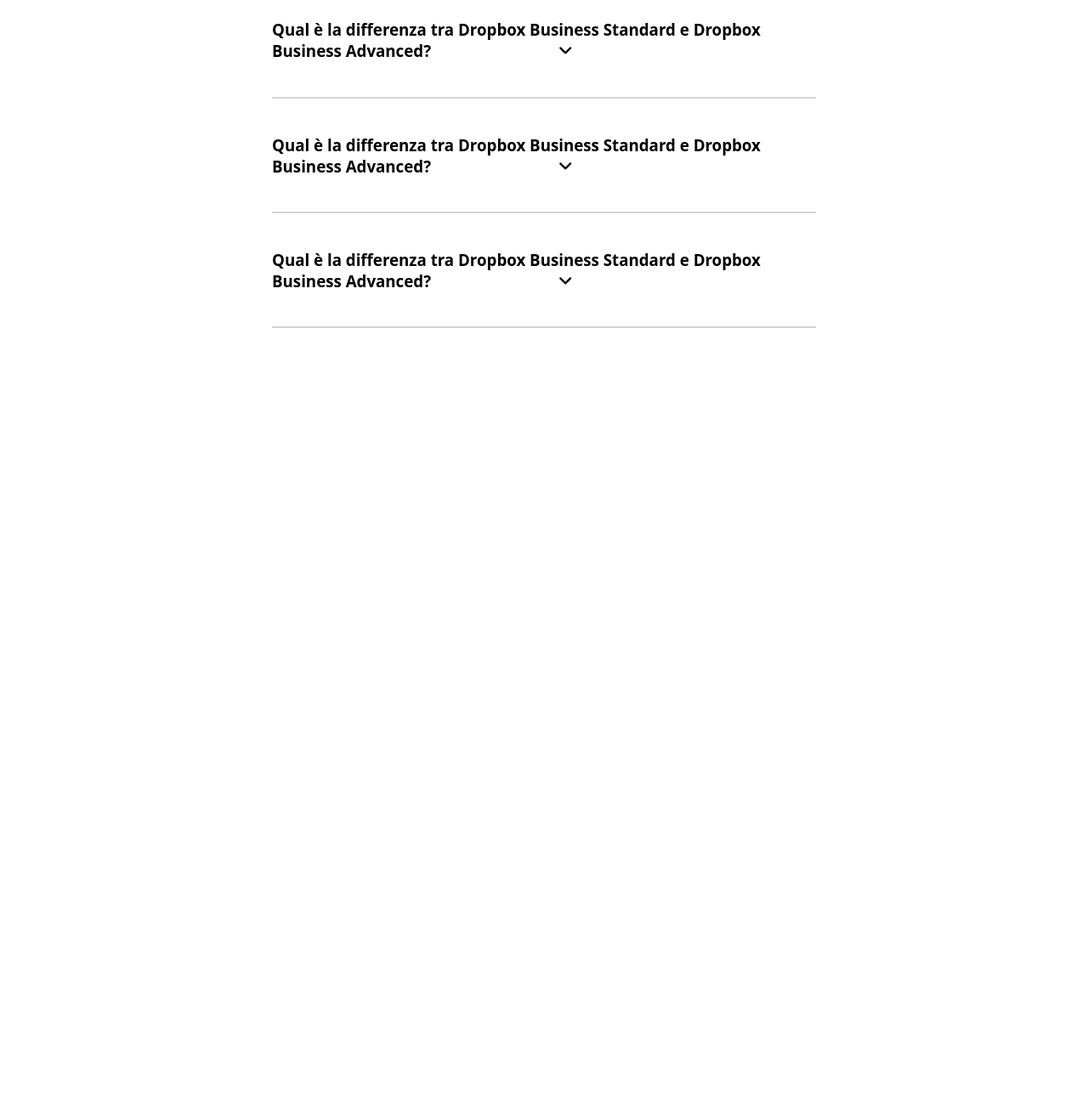
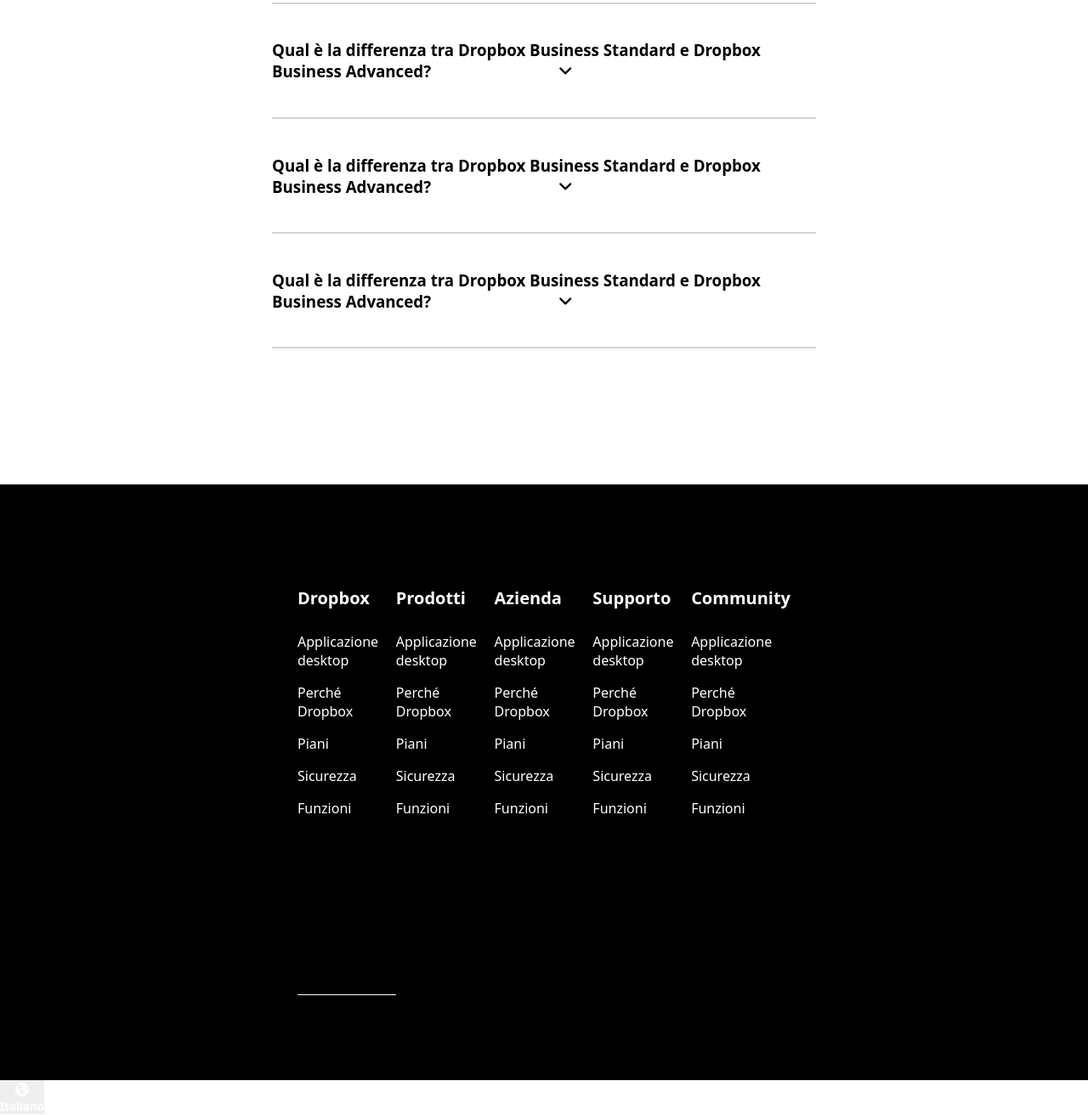
Before and after one commit to giuliacarangelo/htmlcss-dropbox, a plain HTML site: page index.html in a window 1280 px wide. Shown: the part 5823-7135 px from the top of the page at 85% size. Before the commit the page ends 6209 px from the top, so only its background shows below. Drawn offline with Linux system fonts and the light colour scheme.

Commit message:
added footer

```diff
--- a/index.html
+++ b/index.html
@@ -241,10 +241,72 @@
         <h3>Qual è la differenza tra Dropbox Business Standard e Dropbox Business Advanced?<button><i class="fa-solid fa-angle-down"></i></button></h3>
     </div>
 </div>
+    </main>
+    <!-- FOOTER SECTION -->
+    <footer>
+        <div class="footer-container flex-container">
+            <section>
+                <h3 class="list-name">Dropbox</h3>
+                <ul class="list-section section-one">
+                    <li>Applicazione desktop</li>
+                    <li>Perché Dropbox</li>
+                    <li>Piani</li>
+                    <li>Sicurezza</li>
+                    <li>Funzioni</li>
+                </ul>
+            </section>
+            <section>
+                <h3 class="list-name">Prodotti</h3>
+                    <ul class="list-section">
+                        <li>Applicazione desktop</li>
+                        <li>Perché Dropbox</li>
+                        <li>Piani</li>
+                        <li>Sicurezza</li>
+                        <li>Funzioni</li>
+                    </ul>
+            </section>
+            <section>
+                <h3 class="list-name">Azienda</h3>
+                    <ul class="list-section">
+                        <li>Applicazione desktop</li>
+                        <li>Perché Dropbox</li>
+                        <li>Piani</li>
+                        <li>Sicurezza</li>
+                        <li>Funzioni</li>
+                    </ul>
+            </section>
+            <section>
+                <h3 class="list-name">Supporto</h3>
+                    <ul class="list-section">
+                        <li>Applicazione desktop</li>
+                        <li>Perché Dropbox</li>
+                        <li>Piani</li>
+                        <li>Sicurezza</li>
+                        <li>Funzioni</li>
+                    </ul>
+            </section>
+            <section>
+                <h3 class="list-name">Community</h3>
+                    <ul class="list-section">
+                        <li>Applicazione desktop</li>
+                        <li>Perché Dropbox</li>
+                        <li>Piani</li>
+                        <li>Sicurezza</li>
+                        <li>Funzioni</li>
+                    </ul>
+            </section>
+        </div>
+        <div class="language-section">
+            <ul>
+                <li>
+                    <button class="language-menu"><i class="fa-solid fa-earth-americas"></i>
+                    <h5 class="choose-language">Italiano</h5>
+                    </button>
+                </li>
+            </ul>
 
-    </main>
-    <footer>
-
+            <!-- CORREGGERE bottone: FAI ALTRO LI E DAGLI BORDER-TOP e MARGIN TOP O ???POSITION??? -->
+        </div>
     </footer>
 </body>
 </html>
--- a/style.css
+++ b/style.css
@@ -421,6 +421,8 @@
     display: flex;
     flex-direction: column;
     border-bottom: 2px solid lightgray;
+    padding-top: 1.5rem;
+    margin-bottom: 10rem;
 }
 
 .qna-container button{
@@ -436,3 +438,50 @@
 .qna-container i{
     padding-left: 150px;
 }
+
+.footer-container{
+    background-color: black;
+    color: white;
+    padding: 100px 350px;
+    display: flex;
+    justify-content: space-between;
+}
+
+.list-name{
+    font-size: 1.25rem;
+    padding: 1.2rem 0;
+}
+
+.list-section{
+    justify-content: flex-start;
+
+}
+
+.list-section li{
+    padding: .5rem 0;
+}
+
+.section-one{
+    padding-bottom: 200px;
+    border-bottom: 1px solid white;
+}
+
+.downer-footer{
+    height: 100px;
+    color: white;
+    background-color: black;
+}
+
+.language-menu{
+    color: inherit;
+    border: none;
+    padding: 0;
+    font: inherit;
+    cursor: pointer;
+    outline: inherit;
+    font-weight: 100;
+}
+
+h5.choose-language, .language-menu{
+    color: white;
+}
```
Lines whose indentation alone changed are shown as unchanged.
